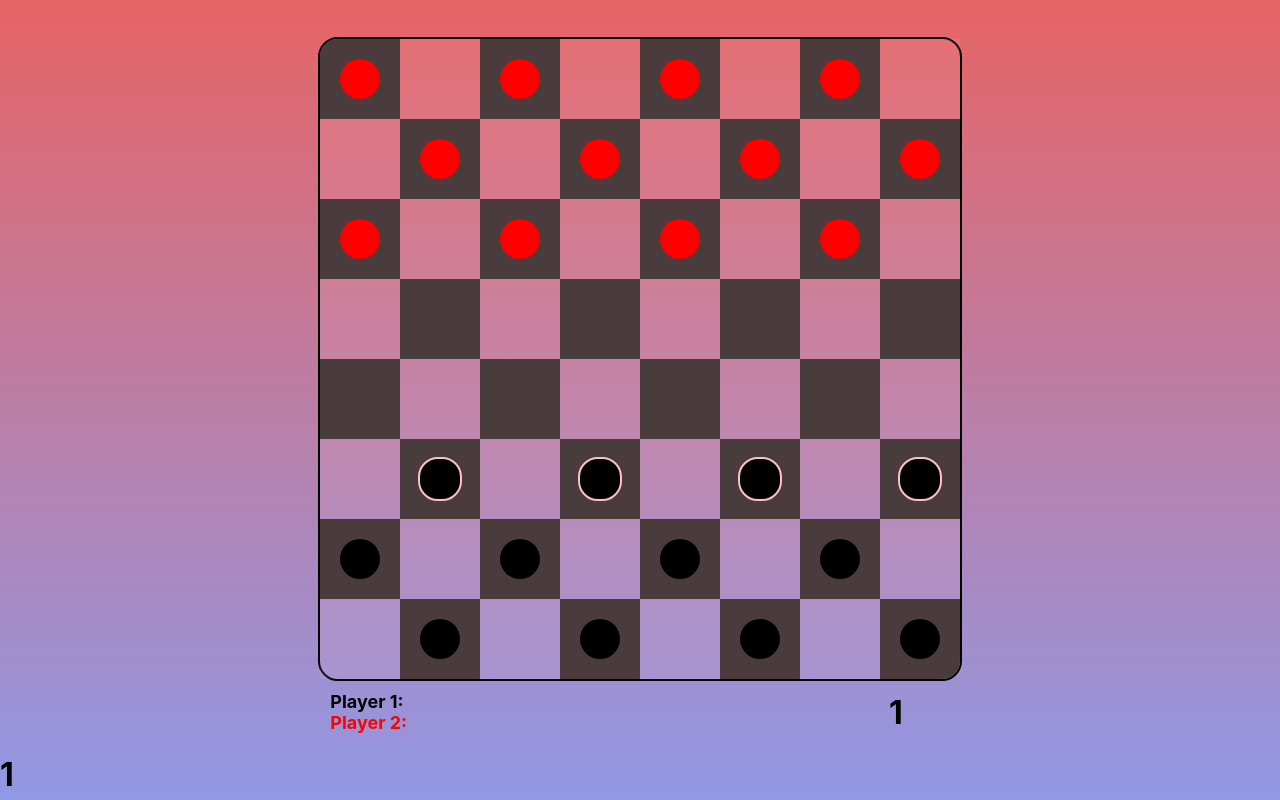
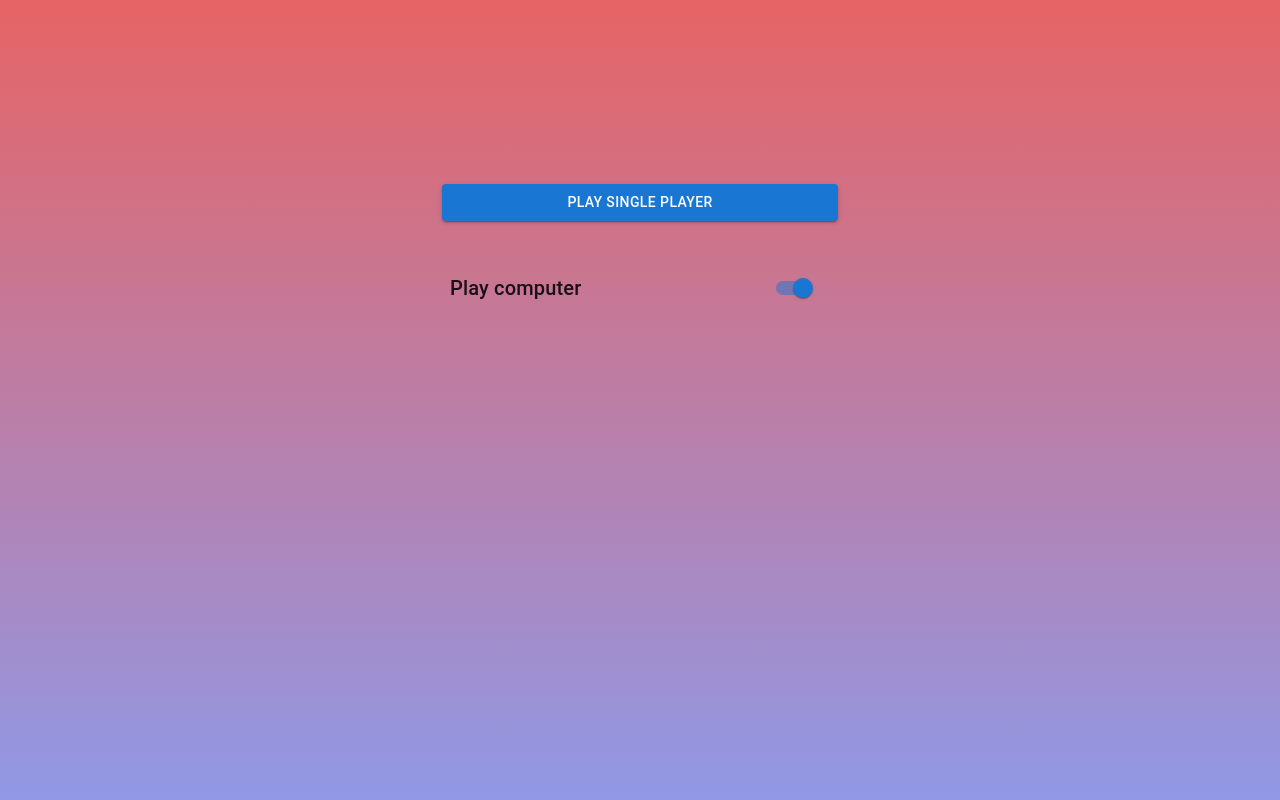
Before and after one commit to J-Vaht-98/ReactCheckers, a React (Create React App) app in the folder game/: page /play in a window 1280 px wide. Built offline with nearby package versions, Linux system fonts and the light colour scheme.

Commit message:
game settings page added and integrated

```diff
--- a/game/src/App.js
+++ b/game/src/App.js
@@ -97,7 +97,6 @@ function App({game}) {
     <>
       <Board game={state} dispatchClick={dispatch} />
       <GameInfo game={state} dispatch={dispatch}/>
-      <h1>{state.moveNr}</h1>
     </>
   )
 }
--- a/game/src/Game/Game.js
+++ b/game/src/Game/Game.js
@@ -23,9 +23,10 @@ class Game {
      * AIPlayer has no moves left -> throws error
 
      */
-    constructor(board,settings) {
+    constructor(board,settings={}) {
+        if(!board) return
         this.playerScores = [0, 0];
-        this.board = board;
+        this.board = board
         this.activePlayer = 1;
         this.opponentPlayer = 2;
         this.AIPlayer = new AIPlayer(this.board,2,this.activePlayer)
@@ -35,9 +36,7 @@ class Game {
         this.isWinner = false;
         this.stateHistory = [this];
         this.moveNr = this.stateHistory.length;
-        this.Move = this.activePlayer === 2
-
-        this.aiPlayerEnabled = settings.aiPlayerEnabled
+        this.aiPlayerEnabled = settings?.playComputer
     }
     hasMoveFrom(){
         return this.moveFrom.length > 0
@@ -270,9 +269,9 @@ class Game {
         }})
         window.dispatchEvent(ev)
     }
-    init(board){
+    init(board,settings={}){
         this.playerScores = [0, 0];
-        this.board =[
+        this.board = board || [
             [2,0,2,0,2,0,2,0],
             [0,2,0,2,0,2,0,2],
             [2,0,2,0,2,0,2,0],
@@ -281,18 +280,17 @@ class Game {
             [0,1,0,1,0,1,0,1],
             [1,0,1,0,1,0,1,0],
             [0,1,0,1,0,1,0,1],
-          ]
+        ];
         this.activePlayer = 1;
         this.opponentPlayer = 2;
-
-        this.opponentAI = new AIPlayer(board,1)
+        this.AIPlayer = new AIPlayer(this.board,2,this.activePlayer)
         this.moveFrom = [];
-        this.availableMoves = parsePlayerMoves(this.board,1,2)
-        this.possibleSquares = [];
-
+        this.availableMoves = parsePlayerMoves(this.board,this.activePlayer,this.opponentPlayer)
+        this.possibleSquares = []
         this.isWinner = false;
-        this.stateHistory = [];
+        this.stateHistory = [this];
         this.moveNr = this.stateHistory.length;
+        this.aiPlayerEnabled = this.settings?.aiPlayerEnabled || true
     }
     initPlayerTurn(){
         if(this.activePlayer === 2){
--- a/game/src/Pages/Login/Login.js
+++ b/game/src/Pages/Login/Login.js
@@ -1,12 +1,9 @@
 import Container from "@mui/material/Container";
 import CssBaseline from "@mui/material/CssBaseline";
 import Button from "@mui/material/Button";
-import ButtonBase from "@mui/material/ButtonBase";
-import Typography from "@mui/material/Typography";
 import Box from "@mui/material/Box";
-import {Link} from  "react-router-dom";
 
-function Login() {
+function Login(props) {
     return (
         <Container component="main" maxWidth="xs">
             <CssBaseline />
@@ -26,16 +23,6 @@ function Login() {
                     >
                     Play
                 </Button>
-                <Button
-                    type="submit"
-                    fullWidth
-                    variant="contained"
-                    sx={{ mt: 1, mb: 2 }}>
-                    Settings
-                </Button>
-                <Typography component="h1" color="text.secondary">
-                  Customize your boards appearance and more..
-                </Typography>
             </Box>
         </Container>
     );
--- /dev/null
+++ b/game/src/Pages/Play/Components/Settings.js
@@ -0,0 +1,80 @@
+import { Box, Typography, TextField, Button, Switch } from "@mui/material";
+function CheckableOption(props) {
+    return (
+        <Box
+            maxWidth
+            sx={{
+                mt: 1,
+                display: "inline-flex",
+                justifyContent: "space-between",
+            }}>
+            <Typography
+                sx={{
+                    alignSelf: "center",
+                }}
+                variant="h6"
+                align="left">
+                {props.text}
+            </Typography>
+            <Switch
+                onChange={(e) => props.onChange(e)}
+                sx={{
+                    alignSelf: "flex-start",
+                }}
+                defaultChecked
+            />
+        </Box>
+    );
+}
+function TypeableOption(props) {
+    // https://mui.com/material-ui/react-text-field/
+    return (
+        <Box
+            maxWidth
+            sx={{
+                mt: 1,
+                display: "flex",
+                justifyContent: "space-between",
+                flexDirection: "column",
+            }}>
+            <TextField
+                defaultValue={props.placeholder}
+                label={props.label}
+                variant="outlined"
+                onChange={(e) => props.onChange(e)}
+            />
+        </Box>
+    );
+}
+
+function Settings({ setPlayComputer }) {
+    /**
+     * @param {setAiOpponent} -parent setState to set ai opponent on/off
+     * @param {setNick} -parent setState to set nickname
+     */
+    return (
+        <Box
+            sx={{
+                mt: 1,
+                pl: 1,
+                pr: 2,
+                pb: 2,
+                display: "flex",
+                flexDirection: "column",
+                alignItems: "left",
+                borderRadius: "10px",
+                width: "100%",
+                "&:hover": {
+                    borderColor: "rgba(0,0,0,0.5)",
+                },
+            }}
+            maxWidth>
+            <CheckableOption
+                text="Play computer"
+                onChange={(e) => setPlayComputer(e.target.checked)}
+            />
+        </Box>
+    );
+}
+
+export default Settings;
--- /dev/null
+++ b/game/src/Pages/Play/Play.js
@@ -0,0 +1,73 @@
+import Game from "../../Game/Game";
+import App from "../../App";
+import Button from '@mui/material/Button';
+import CssBaseline from '@mui/material/CssBaseline';
+import Box from '@mui/material/Box';
+import Container from '@mui/material/Container';
+import { createTheme, ThemeProvider } from '@mui/material/styles';
+import Settings from './Components/Settings';
+import { useState } from "react";
+const theme = createTheme();
+
+function Play() {
+    const gameState = [
+        [2,0,2,0,2,0,2,0],
+        [0,2,0,2,0,2,0,2],
+        [2,0,2,0,2,0,2,0],
+        [0,0,0,0,0,0,0,0],
+        [0,0,0,0,0,0,0,0],
+        [0,1,0,1,0,1,0,1],
+        [1,0,1,0,1,0,1,0],
+        [0,1,0,1,0,1,0,1],
+      ]
+      const gameState2 = [ //this just a dummy gamestate for debugging
+        // [0,0,0,0,0,0,0,0],
+        [2,0,0,0,0,0,0,0],
+        [0,1,0,0,0,0,0,0],
+        [0,0,1,0,0,0,0,0],
+        [0,0,0,1,0,0,0,0],
+        [0,0,1,0,0,0,0,0],
+        [0,0,0,1,0,1,0,0],
+        [0,0,0,0,0,0,0,0],
+        [0,0,0,0,0,0,0,0],
+      ]
+
+    const [gameStarted, setGameStarted] = useState(false)
+    const [playComputer,setPlayComputer] = useState(true)
+    const settings = {
+      game:{
+        playComputer:playComputer
+      }
+    }
+    return (
+      <ThemeProvider theme={theme}>
+      <Container component="main" maxWidth="xs">
+        <CssBaseline />
+        {gameStarted ? <App game={new Game(gameState,settings.game)}/> :
+          <Box
+          sx={{
+            mt:22,
+            gap:4,
+            display: 'flex',
+            flexDirection: 'column',
+            alignItems: 'left',
+          }}
+        >
+            <Button
+              variant="contained"
+              sx={{
+                mt:1
+              }}
+              onClick={()=>setGameStarted(true)}
+            >Play single player</Button>
+            <Settings setPlayComputer={setPlayComputer} />
+
+        </Box>
+        }
+      </Container>
+    </ThemeProvider>
+    );
+    }
+
+
+export default Play;
--- a/game/src/index.js
+++ b/game/src/index.js
@@ -1,52 +1,21 @@
-import React from 'react';
-import ReactDOM from 'react-dom/client';
-import './index.css';
-import App from './App';
-import reportWebVitals from './reportWebVitals';
-import {
-  BrowserRouter,
-  Routes,
-  Route,
-} from "react-router-dom";
-import Login from './Pages/Login/Login';
-import NotFound from './Pages/NotFound';
-import Game from './Game/Game';
-const gameState = [
-  [2,0,2,0,2,0,2,0],
-  [0,2,0,2,0,2,0,2],
-  [2,0,2,0,2,0,2,0],
-  [0,0,0,0,0,0,0,0],
-  [0,0,0,0,0,0,0,0],
-  [0,1,0,1,0,1,0,1],
-  [1,0,1,0,1,0,1,0],
-  [0,1,0,1,0,1,0,1],
-]
-const gameState2 = [ //this just a dummy gamestate for debugging
-  // [0,0,0,0,0,0,0,0],
-  [2,0,0,0,0,0,0,0],
-  [0,1,0,0,0,0,0,0],
-  [0,0,1,0,0,0,0,0],
-  [0,0,0,1,0,0,0,0],
-  [0,0,1,0,0,0,0,0],
-  [0,0,0,1,0,1,0,0],
-  [0,0,0,0,0,0,0,0],
-  [0,0,0,0,0,0,0,0],
-]
+import React from "react";
+import ReactDOM from "react-dom/client";
+import "./index.css";
+import reportWebVitals from "./reportWebVitals";
+import { BrowserRouter, Routes, Route } from "react-router-dom";
+import Login from "./Pages/Login/Login";
+import NotFound from "./Pages/NotFound";
+import Play from "./Pages/Play/Play";
 
-
-const game = new Game(gameState,{
-  aiPlayerEnabled:true
-})
-const root = ReactDOM.createRoot(document.getElementById('root'));
+const root = ReactDOM.createRoot(document.getElementById("root"));
 root.render(
-  <BrowserRouter>
-      <Routes>
-      <Route path="/" element={<Login />} />
-      <Route path="/play" element={<App game={game} />} />
-      <Route path='*' element={<NotFound />}/>
-      </Routes>
-  </BrowserRouter>
-
+    <BrowserRouter>
+        <Routes>
+            <Route path="/" element={<Login  />} />
+            <Route path="/play" element={<Play />} />
+            <Route path="*" element={<NotFound />} />
+        </Routes>
+    </BrowserRouter>
 );
 
 // If you want to start measuring performance in your app, pass a function
```
Also changed, not shown: game/src/Pages/Home.js (deleted, +0 -7 lines), game/src/Pages/Login/GameSettingsModal.js (deleted, +0 -22 lines), game/src/Pages/Play.js (deleted, +0 -7 lines).
